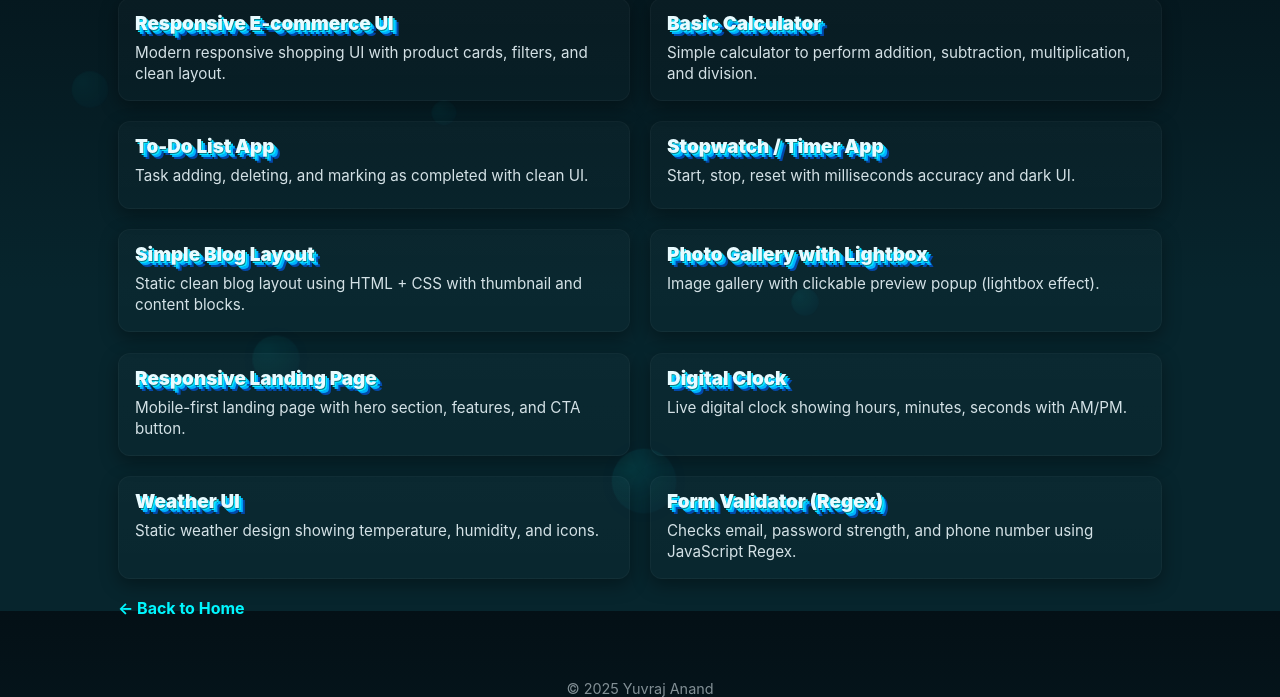
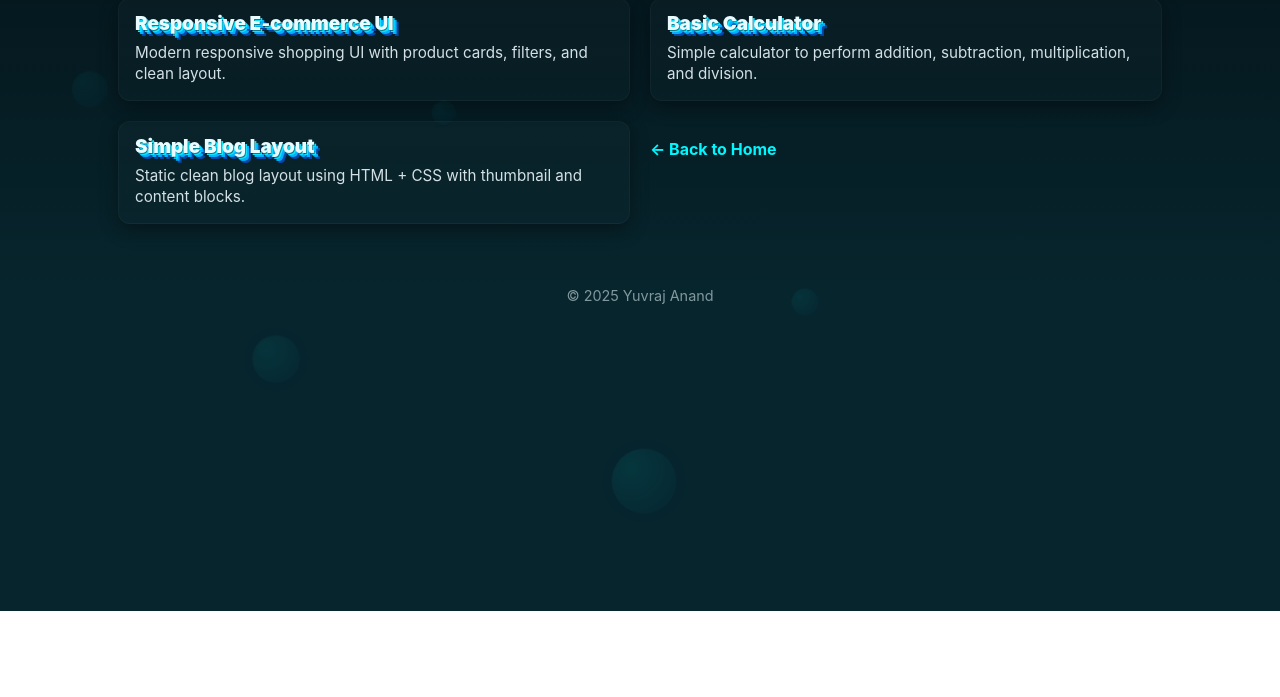
Before and after one commit to yuv9799/my-portfolio2, a plain HTML site: page projects.html in a window 1280 px wide. Shown: the part 189-886 px from the top of the page. After the commit the page ends 800 px from the top, so only its background shows below. Drawn offline with Linux system fonts and the light colour scheme.

```diff
--- a/projects.html
+++ b/projects.html
@@ -185,46 +185,14 @@
         <p>Simple calculator to perform addition, subtraction, multiplication, and division.</p>
       </div>
 
-      <div class="project-card">
-        <h3>To-Do List App</h3>
-        <p>Task adding, deleting, and marking as completed with clean UI.</p>
-      </div>
 
-      <div class="project-card">
-        <h3>Stopwatch / Timer App</h3>
-        <p>Start, stop, reset with milliseconds accuracy and dark UI.</p>
-      </div>
 
       <div class="project-card">
         <h3>Simple Blog Layout</h3>
         <p>Static clean blog layout using HTML + CSS with thumbnail and content blocks.</p>
       </div>
 
-      <div class="project-card">
-        <h3>Photo Gallery with Lightbox</h3>
-        <p>Image gallery with clickable preview popup (lightbox effect).</p>
-      </div>
 
-      <div class="project-card">
-        <h3>Responsive Landing Page</h3>
-        <p>Mobile-first landing page with hero section, features, and CTA button.</p>
-      </div>
-
-      <div class="project-card">
-        <h3>Digital Clock</h3>
-        <p>Live digital clock showing hours, minutes, seconds with AM/PM.</p>
-      </div>
-
-      <div class="project-card">
-        <h3>Weather UI</h3>
-        <p>Static weather design showing temperature, humidity, and icons.</p>
-      </div>
-
-      <div class="project-card">
-        <h3>Form Validator (Regex)</h3>
-        <p>Checks email, password strength, and phone number using JavaScript Regex.</p>
-      </div>
-    </div>
 
     <p class="back-wrap"><a class="back" href="index.html">← Back to Home</a></p>
   </main>
```
